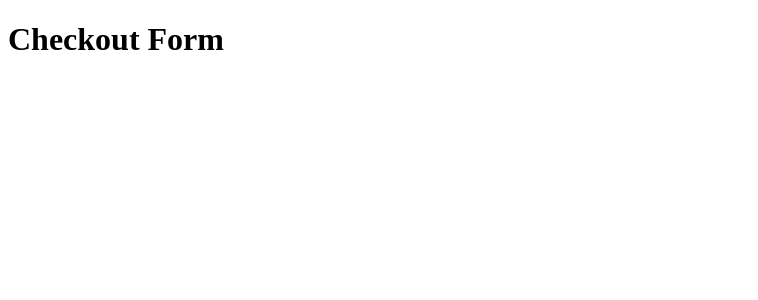
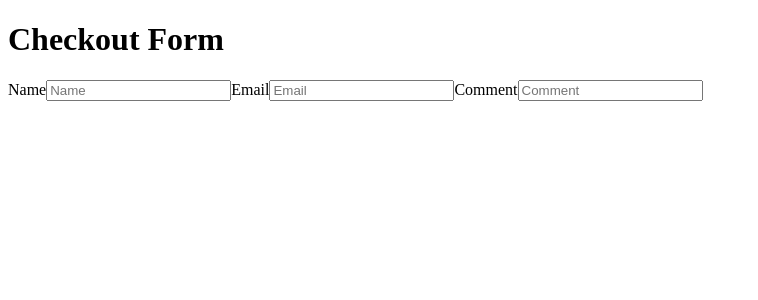
Before and after one commit to oilyquack/checkout-react-challenge, a React app: page / in a window 1280 px wide. Shown: the top 300 px of the page, without its empty margins (0-758 px from the left). Built offline with nearby package versions, Linux system fonts and the light colour scheme.

Commit message:
initialise input form

```diff
--- a/src/App.js
+++ b/src/components/App.js
@@ -1,10 +1,12 @@
 import React from "react";
+import Form from "./Form";
 
 class App extends React.Component {
   render() {
     return (
       <div className="app">
         <h1>Checkout Form</h1>
+        <Form />
       </div>
     );
   }
--- /dev/null
+++ b/src/components/Form.js
@@ -0,0 +1,18 @@
+import React from "react";
+
+class App extends React.Component {
+  render() {
+    return (
+      <form className="app__form">
+        <label>Name</label>
+        <input placeholder="Name" type="text" required />
+        <label>Email</label>
+        <input placeholder="Email" type="email" required />
+        <label>Comment</label>
+        <input placeholder="Comment" type="text" maxLength="280" required />
+      </form>
+    );
+  }
+}
+
+export default App;
--- a/src/index.js
+++ b/src/index.js
@@ -1,5 +1,5 @@
 import React from "react";
 import ReactDOM from "react-dom";
-import App from "./App";
+import App from "./components/App";
 
 ReactDOM.render(<App />, document.getElementById("root"));
```
